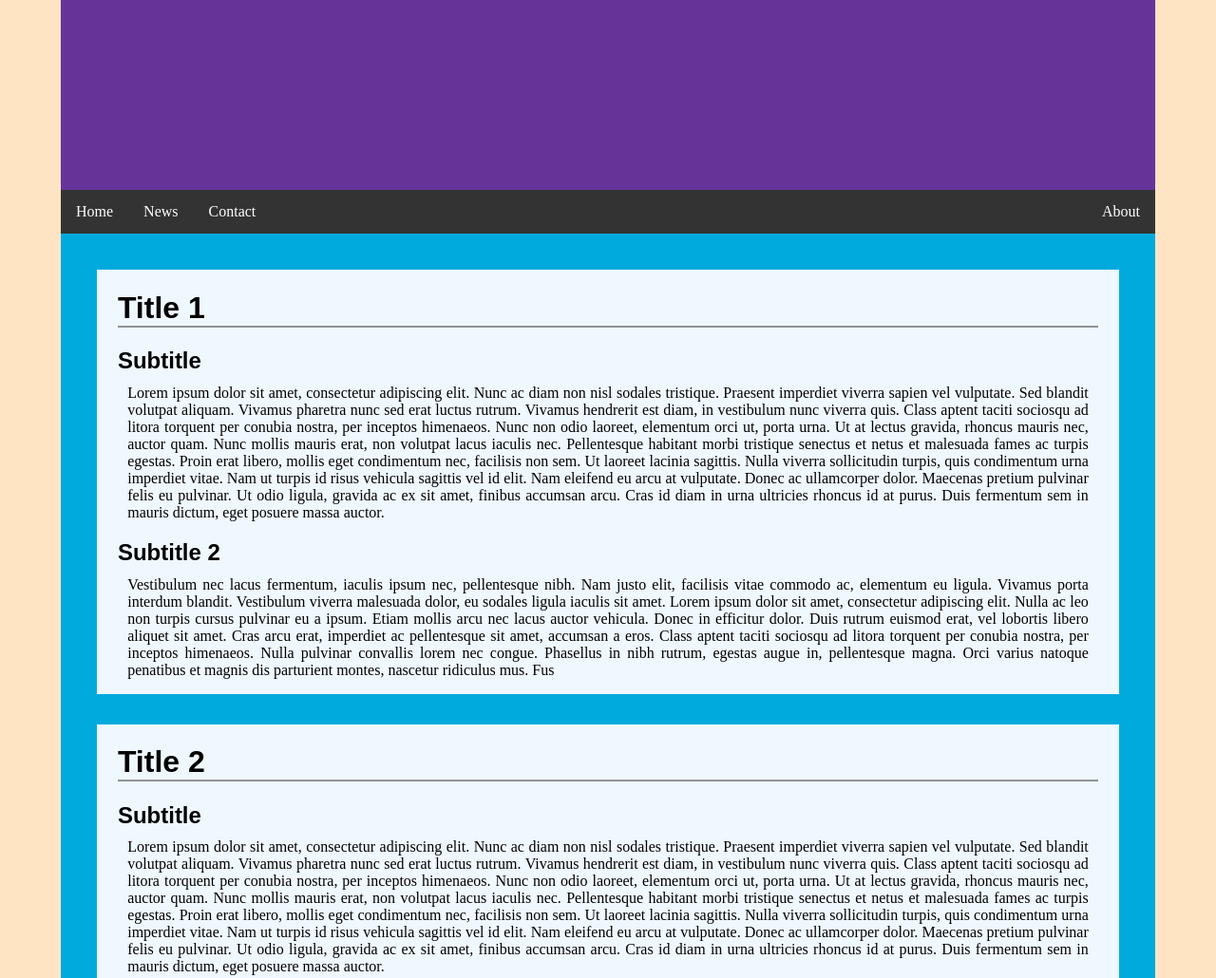
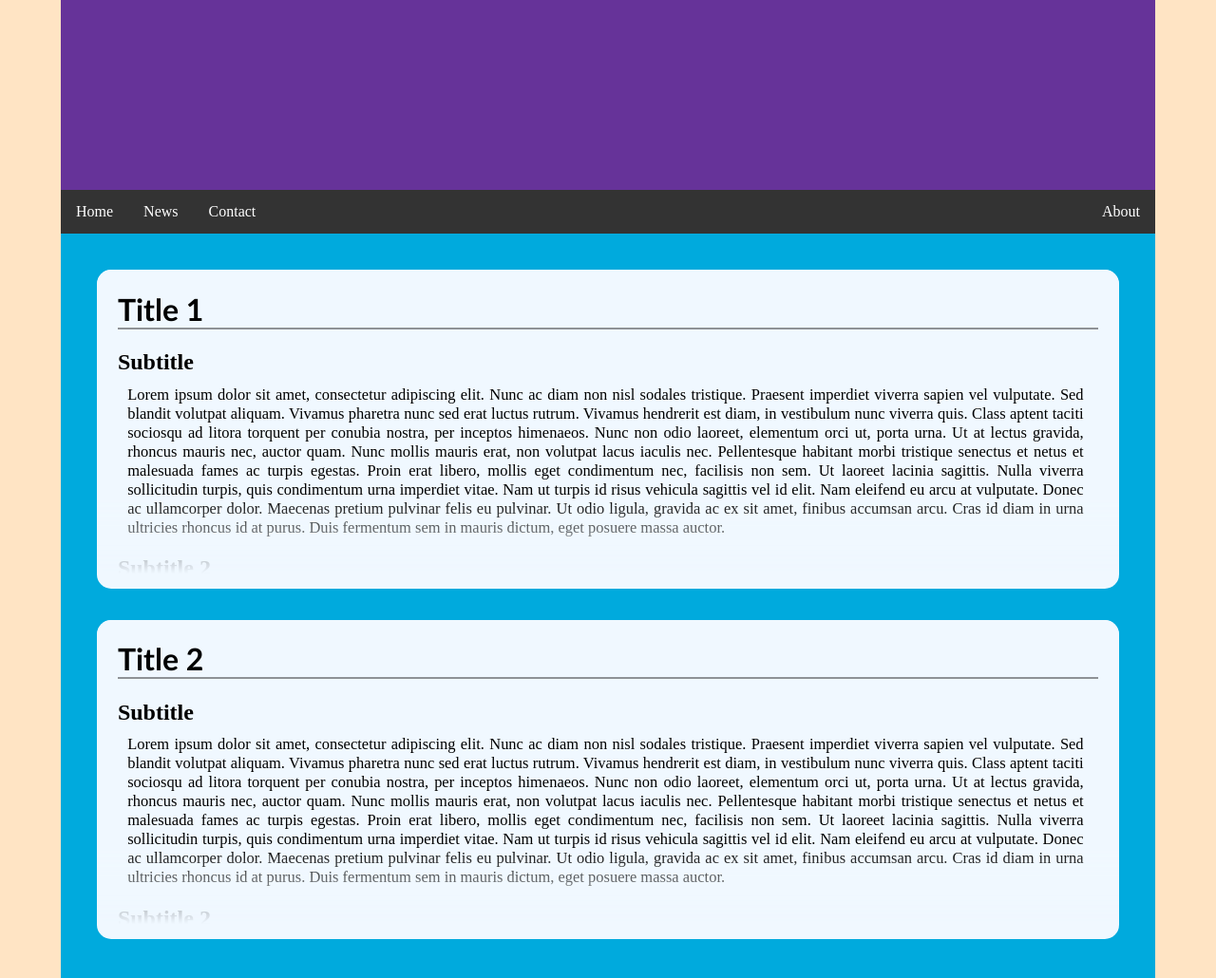
Before and after one commit to hasNxt/hasnxt.github.io, a plain HTML site: page index.html in a window 1280 px wide. Shown: the top 1030 px of the page at 95% size. Drawn offline with Linux system fonts and the light colour scheme.

Commit message:
Fade-out sections

```diff
--- a/index.html
+++ b/index.html
@@ -16,9 +16,11 @@
     </nav>
     <body>
         <div class="main_panel">
-            <div class="chapter">
+            <div class="chapter_container">
+                <div class="chapter" onclick="(function(){console.log('clicked')})">
+
                     <h1 class="title">Title 1</h1>
-                <!-- <section class="section"> -->
+
                     <h2 class="title">Subtitle</h2>
                     <p> Lorem ipsum dolor sit amet, consectetur adipiscing elit. Nunc ac diam non nisl sodales tristique. Praesent imperdiet viverra sapien vel vulputate. Sed blandit volutpat aliquam. Vivamus pharetra nunc sed erat luctus rutrum. Vivamus hendrerit est diam, in vestibulum nunc viverra quis. Class aptent taciti sociosqu ad litora torquent per conubia nostra, per inceptos himenaeos. Nunc non odio laoreet, elementum orci ut, porta urna. Ut at lectus gravida, rhoncus mauris nec, auctor quam. Nunc mollis mauris erat, non volutpat lacus iaculis nec. Pellentesque habitant morbi tristique senectus et netus et malesuada fames ac turpis egestas.
                         Proin erat libero, mollis eget condimentum nec, facilisis non sem. Ut laoreet lacinia sagittis. Nulla viverra sollicitudin turpis, quis condimentum urna imperdiet vitae. Nam ut turpis id risus vehicula sagittis vel id elit. Nam eleifend eu arcu at vulputate. Donec ac ullamcorper dolor. Maecenas pretium pulvinar felis eu pulvinar. Ut odio ligula, gravida ac ex sit amet, finibus accumsan arcu. Cras id diam in urna ultricies rhoncus id at purus. Duis fermentum sem in mauris dictum, eget posuere massa auctor.
@@ -28,9 +30,11 @@
                         Vestibulum nec lacus fermentum, iaculis ipsum nec, pellentesque nibh. Nam justo elit, facilisis vitae commodo ac, elementum eu ligula. Vivamus porta interdum blandit. Vestibulum viverra malesuada dolor, eu sodales ligula iaculis sit amet. Lorem ipsum dolor sit amet, consectetur adipiscing elit. Nulla ac leo non turpis cursus pulvinar eu a ipsum. Etiam mollis arcu nec lacus auctor vehicula. Donec in efficitur dolor. Duis rutrum euismod erat, vel lobortis libero aliquet sit amet. Cras arcu erat, imperdiet ac pellentesque sit amet, accumsan a eros. Class aptent taciti sociosqu ad litora torquent per conubia nostra, per inceptos himenaeos. Nulla pulvinar convallis lorem nec congue. Phasellus in nibh rutrum, egestas augue in, pellentesque magna. Orci varius natoque penatibus et magnis dis parturient montes, nascetur ridiculus mus.
                         Fus
                     </p>
-                <!-- </section> -->
+                </div>
+                <button id="title1">Read More</button>
             </div>
 
+            <div class="chapter_container">
                 <div class="chapter">
                     <h1 class="title">Title 2</h1>
                     <!-- <section class="section"> -->
@@ -43,7 +47,8 @@
                             Vestibulum nec lacus fermentum, iaculis ipsum nec, pellentesque nibh. Nam justo elit, facilisis vitae commodo ac, elementum eu ligula. Vivamus porta interdum blandit. Vestibulum viverra malesuada dolor, eu sodales ligula iaculis sit amet. Lorem ipsum dolor sit amet, consectetur adipiscing elit. Nulla ac leo non turpis cursus pulvinar eu a ipsum. Etiam mollis arcu nec lacus auctor vehicula. Donec in efficitur dolor. Duis rutrum euismod erat, vel lobortis libero aliquet sit amet. Cras arcu erat, imperdiet ac pellentesque sit amet, accumsan a eros. Class aptent taciti sociosqu ad litora torquent per conubia nostra, per inceptos himenaeos. Nulla pulvinar convallis lorem nec congue. Phasellus in nibh rutrum, egestas augue in, pellentesque magna. Orci varius natoque penatibus et magnis dis parturient montes, nascetur ridiculus mus.
                             Fus
                         </p>
-                <!-- </section> -->
+                </div>
+                <button id="title2">Read More</button>
             </div>
 
             <h1> work in progress</h1>
--- a/style/style.css
+++ b/style/style.css
@@ -19,7 +19,7 @@ NavBar
     height: 10%; */
     width: 90%;
     position: sticky;
-    top:1%;
+    top:0%;
     margin-left: 5%;
     margin-right: 5%;
     z-index: 100;
@@ -57,7 +57,7 @@ Panel containing all the content
     background-color: #0ad;
     width: 84%;
     position: relative;
-    z-index: -1;
+    z-index: 0;
     margin-left: 5%;
     margin-right: 5%;
     display: flex;
@@ -79,15 +79,61 @@ A section inside the main panel, ideally talking about an independent topic
 */
 
 .chapter{
-    display: block;
+    position: relative;
+    /* z-index: 1; */
+    /* display: block; */
     background-color: aliceblue;
     padding-left: 2%;
     padding-right: 2%;
+    /* margin-bottom: 3%; */
+    max-height: 40vh;
+    overflow: hidden;
+    border-radius: 15px;
+    -webkit-mask-image: linear-gradient(to bottom, black 75%, rgba(255, 255, 255, 0) 100%);
+    mask-image: linear-gradient(to bottom, black 75%, rgba(255, 255, 255, 0) 100%);
+    /* transition: -webkit-mask-image 100s, mask-image 100s; */
+    /* transition: mask-image 1s; */
+    opacity: 100;
+    transition: opacity 0.5s;
+}
+
+.chapter_container{
+    position: relative;
+    padding-bottom:1em;
+    align-items: center;
+    /* justify-content: center; */
+    display: flex;
+    flex-direction: column;
+    background-color: aliceblue;
+    border-radius: 15px;
     margin-bottom: 3%;
 }
 
+.chapter_container >button{
+    position: absolute;
+    top: 50%;
+    /* padding: 1%; */
+    /* z-index: 2; */
+    height: 2em;
+    width: 8em;
+    font-size: x-large;
+    font-family: Calibri;
+    background-color: aliceblue;
+    border-width: 0px;
+    opacity: 0;
+    transition: opacity 0.5s;
+}
+
+.chapter_container:hover .chapter{
+    opacity: 50%;
+}
+
+.chapter_container:hover >button{
+    opacity: 100%;
+}
+
 .chapter h1{
-    font-family:sans-serif;
+    font-family:Calibri;
     font-size: xx-large;
     color: black;
 }
@@ -100,7 +146,7 @@ A section inside the main panel, ideally talking about an independent topic
 }
 
 .chapter h2{
-    font-family:sans-serif;
+    font-family:Calibri Light;
     font-size: x-large;
     margin-bottom: 1%;
     color:black;
@@ -109,9 +155,11 @@ A section inside the main panel, ideally talking about an independent topic
 .chapter p{
     margin-top: 0;
     margin-left: 1%;
-    margin-right: 1%;
+    margin-right: 1.5%;
     color: black;
     text-align: justify;
+    font-family:Calibri Light;
+    font-size: 103%;
 }
 
 
```
Lines whose indentation alone changed are shown as unchanged.
